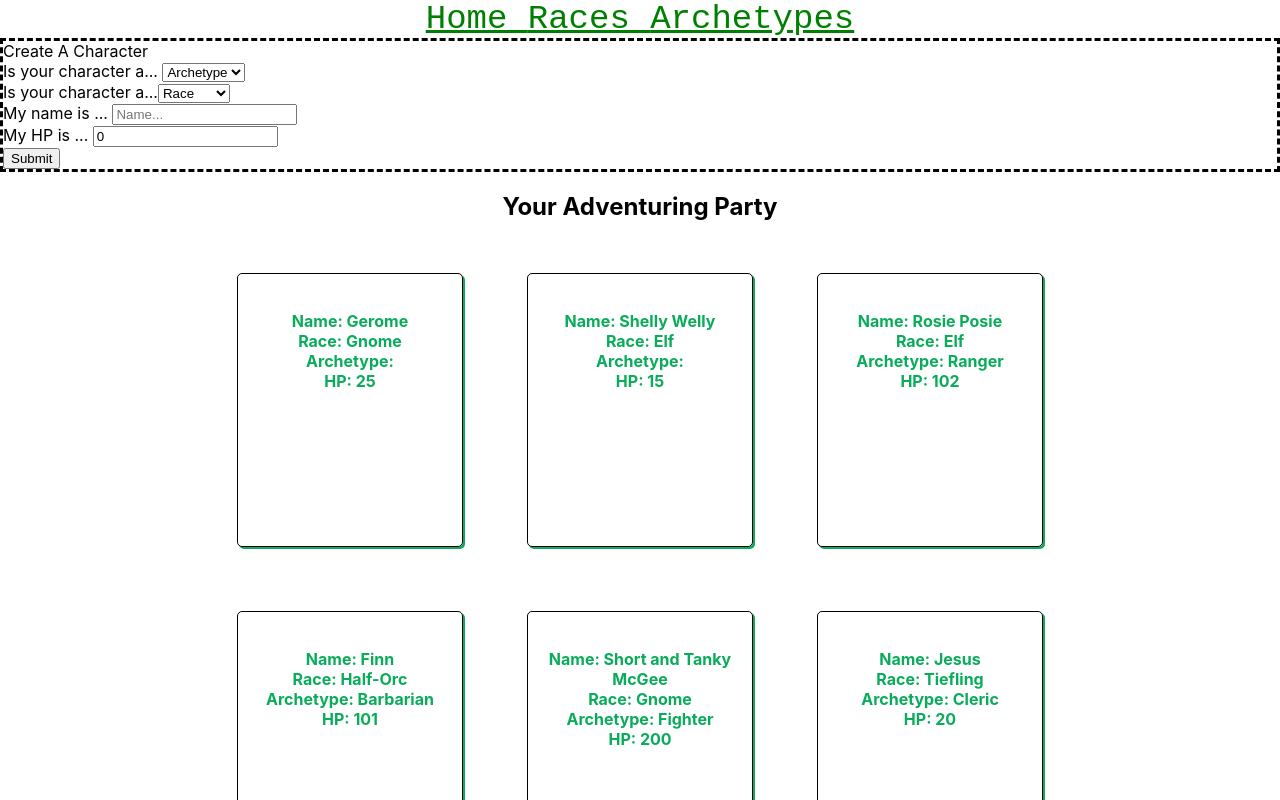
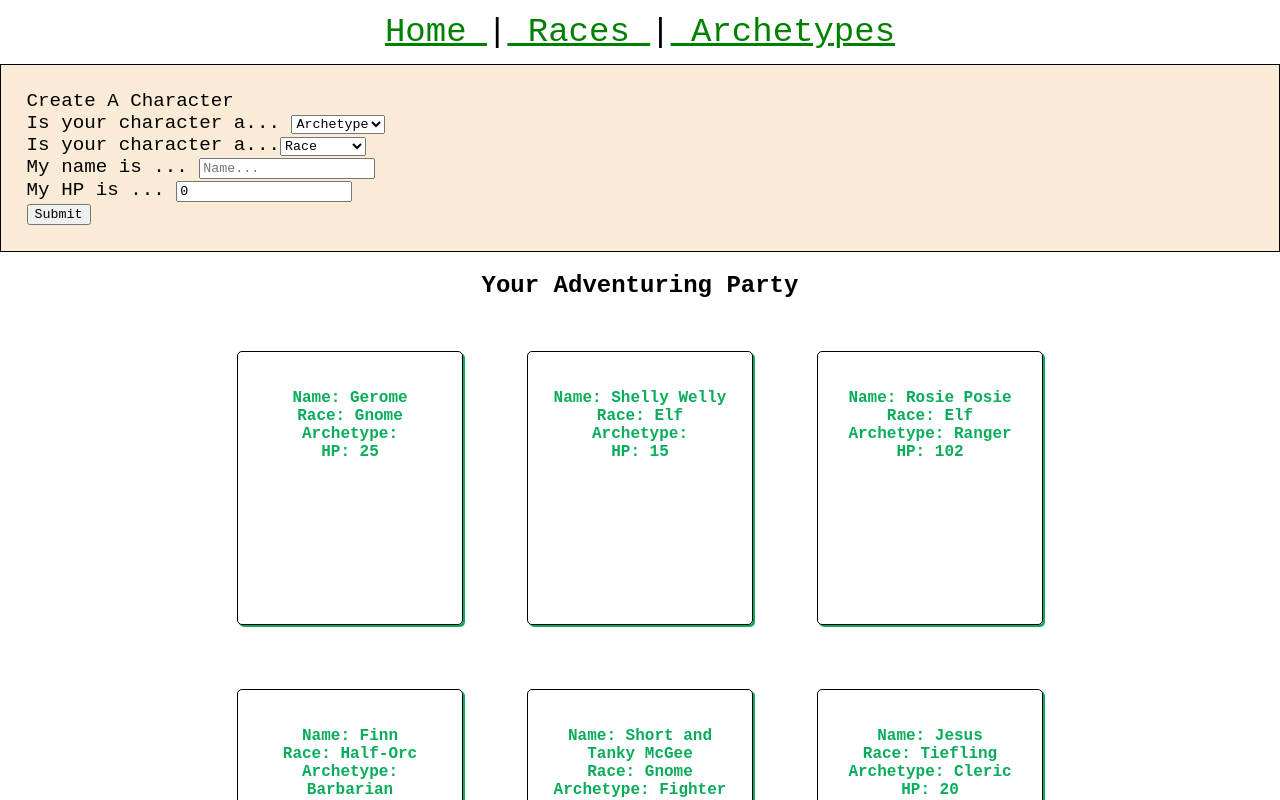
Before and after one commit to slopez421/character-creator, a React (Create React App) app: page /home in a window 1280 px wide. Shown: the top 800 px of the page. Built offline with nearby package versions, Linux system fonts and the light colour scheme; data requests are answered from the project's data file.

Commit message:
changed font styling

```diff
--- a/src/App.css
+++ b/src/App.css
@@ -22,10 +22,6 @@
   color: #61dafb;
 }
 
-form {
-  border-style: dashed;
-}
-
 .card {
   text-align: center;
   border: black solid 1px;
@@ -43,6 +39,7 @@ nav {
   text-align: center;
   font-family:'Courier New', Courier, monospace;
   font-size: 34px;
+  padding: 1%;
 }
 
 a {
@@ -62,4 +59,26 @@ a:hover {
   margin: auto;
   padding-left: 15%;
   padding-right: 15%;
+  font-family: 'Courier New', Courier, monospace;
 }
+
+form {
+  text-align: left;
+  font-size: larger;
+  font-family:'Courier New', Courier, monospace;
+  background-color: antiquewhite;
+  border: black solid 1px;
+  padding: 2%;
+}
+
+button {
+  font-family: 'Courier New', Courier, monospace;
+}
+
+select {
+  font-family: 'Courier New', Courier, monospace;
+}
+
+input {
+  font-family: 'Courier New', Courier, monospace;
+}
--- a/src/components/NavBar.js
+++ b/src/components/NavBar.js
@@ -5,8 +5,8 @@ function NavBar() {
     return (
         <nav>
             <NavLink exact to="/home"> Home </NavLink>
-            <NavLink to="/races"> Races </NavLink>
-            <NavLink to="/archetypes"> Archetypes </NavLink>
+            |<NavLink to="/races"> Races </NavLink>
+            |<NavLink to="/archetypes"> Archetypes </NavLink>
         </nav>
     )
 }
```
